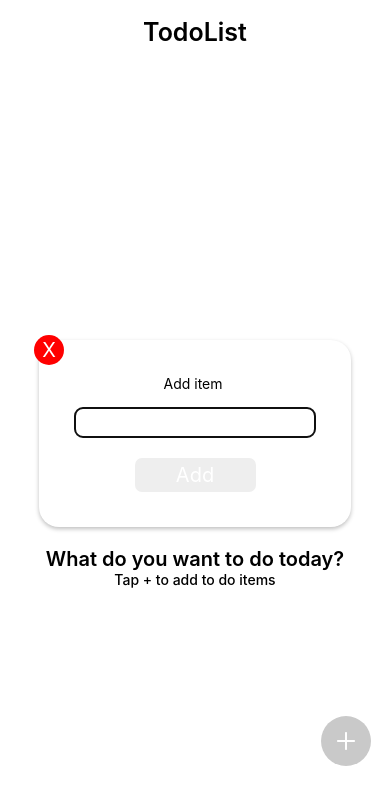
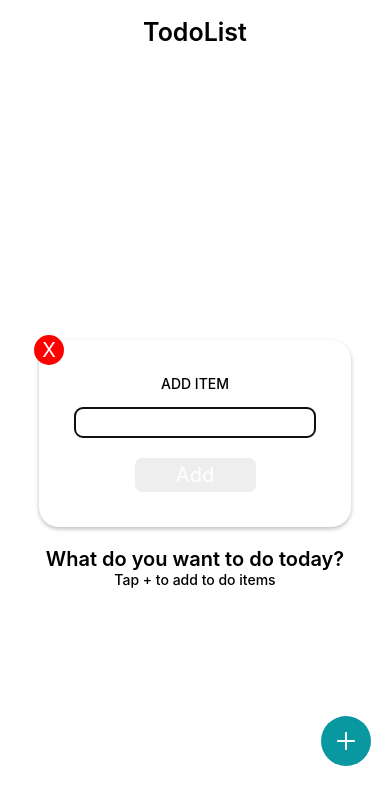
Before and after one commit to AbdullahGumi/cantant-todo, a React Native app: screen /TodoList in a window 390 px wide. Both pictures are taken after a click on the element 345 px from the left and 741 px from the top of the page. Shown: the top 804 px of the page. Built offline with nearby package versions, Linux system fonts and the light colour scheme.

Commit message:
modified styling

```diff
--- a/assets/svg/index.tsx
+++ b/assets/svg/index.tsx
@@ -198,7 +198,7 @@ export const CheckListUndraw = () => (
     />
     <Path
       d="M117.854 48.61c-1.535-4.086-5.081-6.77-8.894-6.77h-7.773a2.955 2.955 0 0 1-2.7-1.815 7.263 7.263 0 0 0-6.616-4.445 6.433 6.433 0 0 0-6.183 4.445 2.624 2.624 0 0 1-2.529 1.816h-7.768c-3.818 0-7.105 2.696-8.24 6.769l-.454 1.62h51.756l-.599-1.62Z"
-      fill="#8687E7"
+      fill="#0997a0"
     />
     <Path
       d="M118.131 51.829h-50.94a1.698 1.698 0 0 1-1.674-1.599 1.514 1.514 0 0 1 1.52-1.593h50.939a1.699 1.699 0 0 1 1.676 1.593 1.514 1.514 0 0 1-1.521 1.599Z"
@@ -275,7 +275,7 @@ export const CheckListUndraw = () => (
     />
     <Path
       d="M173.996 72.713c3.146.454 6.751 11.35 6.751 11.35l-6.611 3.732s-2.91-5.167-4.34-9.026c-1.507-4.036.826-6.547 4.2-6.056Z"
-      fill="#8687E7"
+      fill="#0997a0"
     />
     <Path
       opacity={0.2}
@@ -284,7 +284,7 @@ export const CheckListUndraw = () => (
     />
     <Path
       d="M155.363 72.885s-3.927 10.043-.199 28.748h17.81c.123-2.724-1.593-16.054 1.04-28.92a46.307 46.307 0 0 0-5.957-.754 65.595 65.595 0 0 0-7.559 0c-1.733.173-3.45.483-5.135.926Z"
-      fill="#8687E7"
+      fill="#0997a0"
     />
     <Path
       d="m158.101 77.552-4.486-1.775s-5.166 10.547-6.81 11.078c-2.21.726-6.75 2.724-9.502 3.114-.345.454-.88 1.816-.794 2.316 3.791 1.24 11.858-.404 13.529-1.703 3.832-2.96 8.063-13.03 8.063-13.03Z"
@@ -297,7 +297,7 @@ export const CheckListUndraw = () => (
     />
     <Path
       d="M159.313 75.16c1.117 2.978-4.54 11.74-4.54 11.74l-6.655-3.632c1-2.725 2.289-5.335 3.845-7.786 2.338-3.491 6.12-3.587 7.35-.322Z"
-      fill="#8687E7"
+      fill="#0997a0"
     />
     <Path
       d="m137.467 89.96-3.959.84 2.006 3.664a10.955 10.955 0 0 0 2.974-2.17l-1.021-2.334ZM131.637 91.631l1.58 2.188 2.298.663-2.007-3.664-1.871.813Z"
--- a/src/components/AddTodoModal.tsx
+++ b/src/components/AddTodoModal.tsx
@@ -47,7 +47,7 @@ const AddTodoModal = ({ modalVisible, setModalVisible, setTodos }: IProps) => {
     >
       <View style={styles.centeredView}>
         <View style={styles.modalView}>
-          <Text style={styles.modalText}>Add item </Text>
+          <Text style={styles.modalText}>Add Item</Text>
           <TextInput
             style={styles.input}
             value={text}
@@ -115,6 +115,8 @@ const styles = StyleSheet.create({
   modalText: {
     marginBottom: 15,
     textAlign: "center",
+    textTransform: "uppercase",
+    fontWeight: "500",
   },
   addButton: {
     width: "50%",
--- a/src/components/Todo.tsx
+++ b/src/components/Todo.tsx
@@ -18,7 +18,6 @@ interface IProps {
 }
 
 const Todo = ({ setTodos, todos, todoItem }: IProps) => {
-  console.log(todos);
   const [todo, setTodo] = useState(todoItem.title);
   const [isEditing, setIsEditing] = useState(false);
 
--- a/src/hooks/useLocalStorage.ts
+++ b/src/hooks/useLocalStorage.ts
@@ -1,4 +1,5 @@
 import AsyncStorage from "@react-native-async-storage/async-storage";
+
 import { ITodo } from "../types";
 
 export const useLocalStorage = () => {
--- a/src/screens/TodoListScreen.tsx
+++ b/src/screens/TodoListScreen.tsx
@@ -112,7 +112,7 @@ const styles = StyleSheet.create({
   floatingButton: {
     width: 50,
     height: 50,
-    backgroundColor: "#c9c9c9",
+    backgroundColor: "#0997a0",
     borderRadius: 50,
     justifyContent: "center",
     alignItems: "center",
```
Also changed, not shown: assets/mySplash.png.
